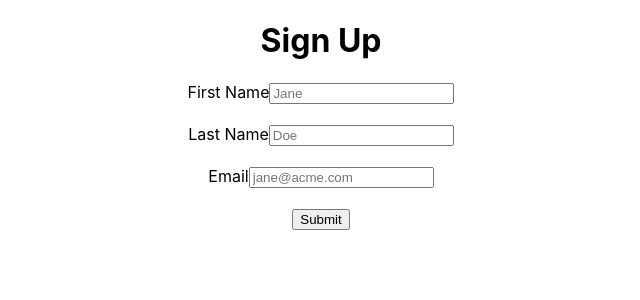
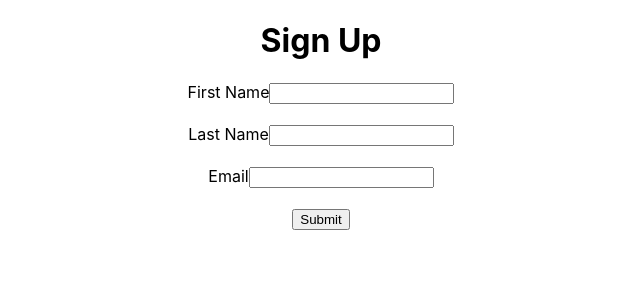
Before and after one commit to buraktitiz/IlkWebSayfam, a React (Create React App) app in the folder React/formik/: page / in a window 1280 px wide. Shown: the top 300 px of the page, without its empty margins (319-959 px from the left). Built offline with nearby package versions, Linux system fonts and the light colour scheme.

Commit message:
handleSubmit & handleChange

```diff
--- a/React/formik/src/App.js
+++ b/React/formik/src/App.js
@@ -1,5 +1,5 @@
 import './App.css';
-import { Formik, Field, Form } from 'formik';
+import { Formik } from 'formik';
 
 function App() {
   return (
@@ -15,23 +15,28 @@ function App() {
         console.log(values);
             }}
     >
-      <Form>
+      {
+        ({handleSubmit,handleChange})=> (
+          <form onSubmit={handleSubmit}>
         <label htmlFor="firstName">First Name</label>
-        <Field id="firstName" name="firstName" placeholder="Jane" />
+        <input name="firstName" onChange={handleChange} />
+
         <br /><br />
+
         <label htmlFor="lastName">Last Name</label>
-        <Field id="lastName" name="lastName" placeholder="Doe" />
+        <input name="lastName" onChange={handleChange}/>
+
         <br /><br />
+
         <label htmlFor="email">Email</label>
-        <Field
-          id="email"
-          name="email"
-          placeholder="jane@acme.com"
-          type="email"
-        />
+        <input name="email" onChange={handleChange}/>
+
         <br /><br />
+
         <button type="submit">Submit</button>
-      </Form>
+      </form>
+        )
+      }
     </Formik>
     </div>
   );
```
